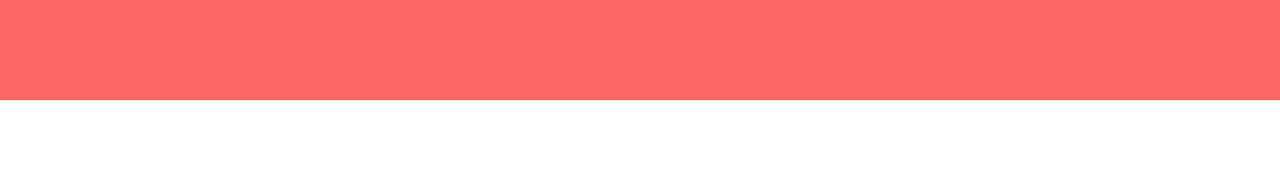
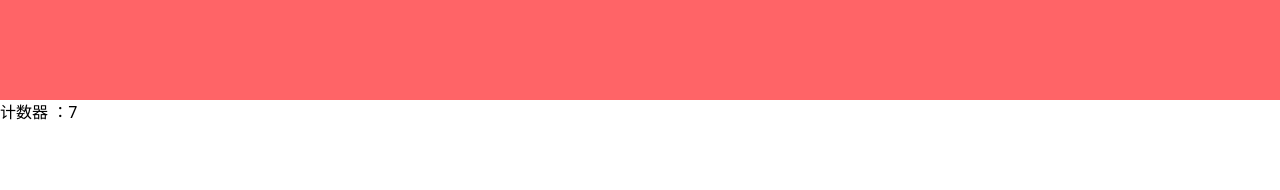
Before and after one commit to YangWavei/react_lodash_ui_exercise, a React (Vite) app: page / in a window 1280 px wide. Shown: the top 190 px of the page. Built offline with nearby package versions, Linux system fonts and the light colour scheme.

Commit message:
修复重置的interval

```diff
--- a/src/App.tsx
+++ b/src/App.tsx
@@ -1,7 +1,10 @@
+import Timer from "./components/Timer";
+
 function App() {
   return (
     <div>
       <header className="w-screen h-[100px]  bg-red-400"></header>
+      <Timer />
     </div>
   )
 };
--- a/src/components/MyInput.tsx
+++ /dev/null
@@ -1,17 +0,0 @@
-import { useEffect, useRef, type ChangeEventHandler } from "react"
-
-interface I_MyInputProps {
-  value: string,
-  onChange: ChangeEventHandler<HTMLInputElement>
-}
-
-export default function MyInput({ value, onChange }: I_MyInputProps) {
-  const ref = useRef<HTMLInputElement>(null);
-  // 只在组件挂载完成后执行一次
-  useEffect(() => {
-    ref.current?.focus();
-  }, [])
-  return (
-    <input type="text" ref={ref} value={value} onChange={onChange} />
-  );
-};
--- /dev/null
+++ b/src/components/Timer.tsx
@@ -0,0 +1,22 @@
+import { useEffect, useState } from "react"
+
+export default function Timer() {
+  const [count, setCount] = useState(0)
+  // 只在组件挂在后执行一次
+  useEffect(() => {
+    console.log('✅ 创建定时器');
+    const id = setInterval(() => {
+      console.log('⏰ Interval');
+      // 使用函数式更新总是基于最新state
+      // 适合高频更新
+      // 批量更新时更加可靠
+      // 避免了闭包陷阱
+      setCount(prev => prev + 1)
+    }, 1000);
+    return () => {
+      console.log('❌ 清除定时器');
+      clearInterval(id)
+    }
+  }, [])
+  return <h1>计数器 ：{count}</h1>
+};
```
